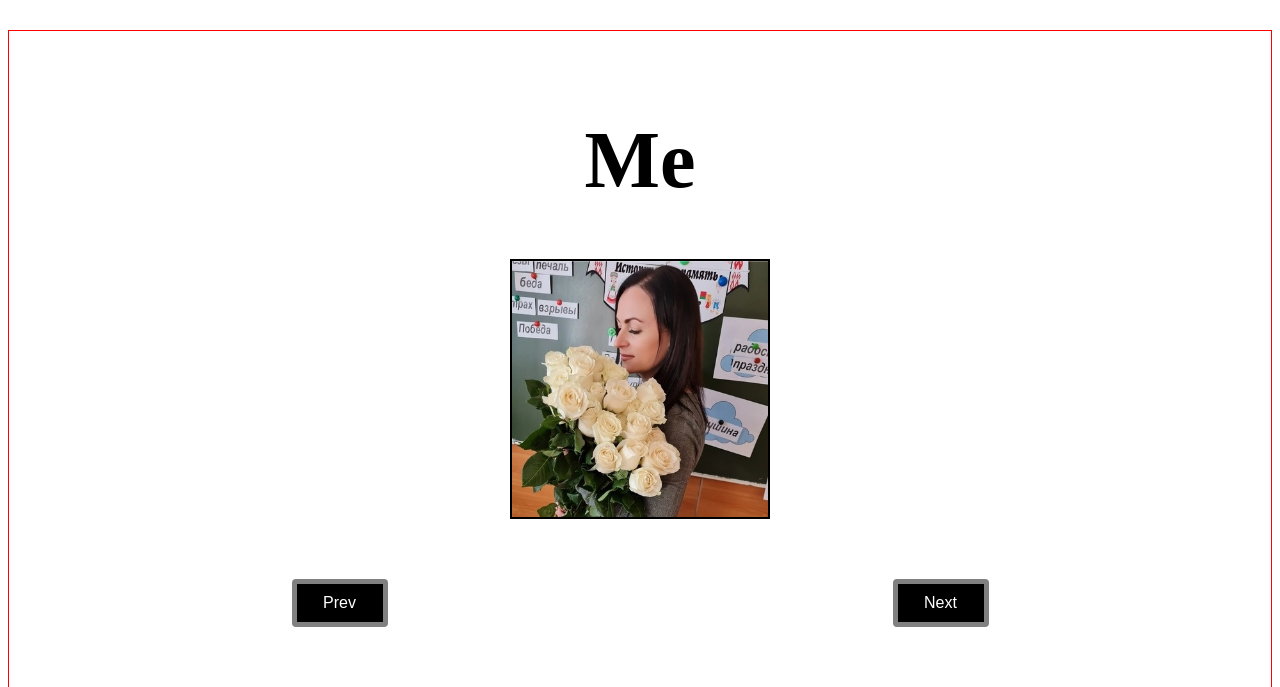
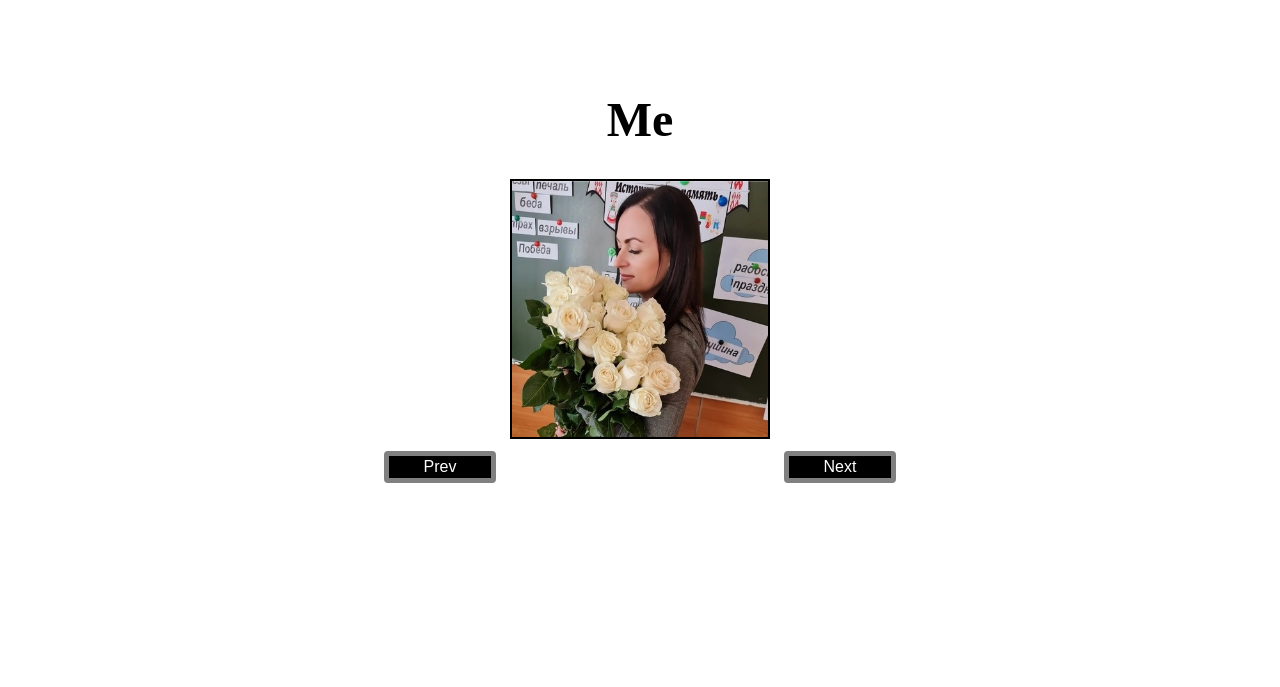
Before and after one commit to lrina7/week10, a plain HTML site: page index.html in a window 1280 px wide. Shown: the top 687 px of the page. Drawn offline with Linux system fonts and the light colour scheme.

Commit message:
change css

```diff
--- a/style.css
+++ b/style.css
@@ -1,4 +1,4 @@
-.container {border: solid 1px red;
+.container {
   max-width: 1300px;
   margin: 30px auto;
   padding: 30px;
@@ -24,15 +24,15 @@ img {
 }
 h1 {
   text-align: center;
-  font-size: 5em;
+  font-size: 3em;
   font-weight: bold;
 }
 button {
   border: 5px solid grey;
   border-radius: 4px;
   background: black;
-  width: 6em;
-  height: 3em;
+  width: 7em;
+  height: 2em;
   color: white;
   font-size: 1em;
   margin: 30px auto;
@@ -43,4 +43,7 @@ button:hover {
 .btn {
   display: flex;
   justify-content: center;
+  width: 800px;
+  margin: auto;
+  margin-top: -3em;
 }
```
